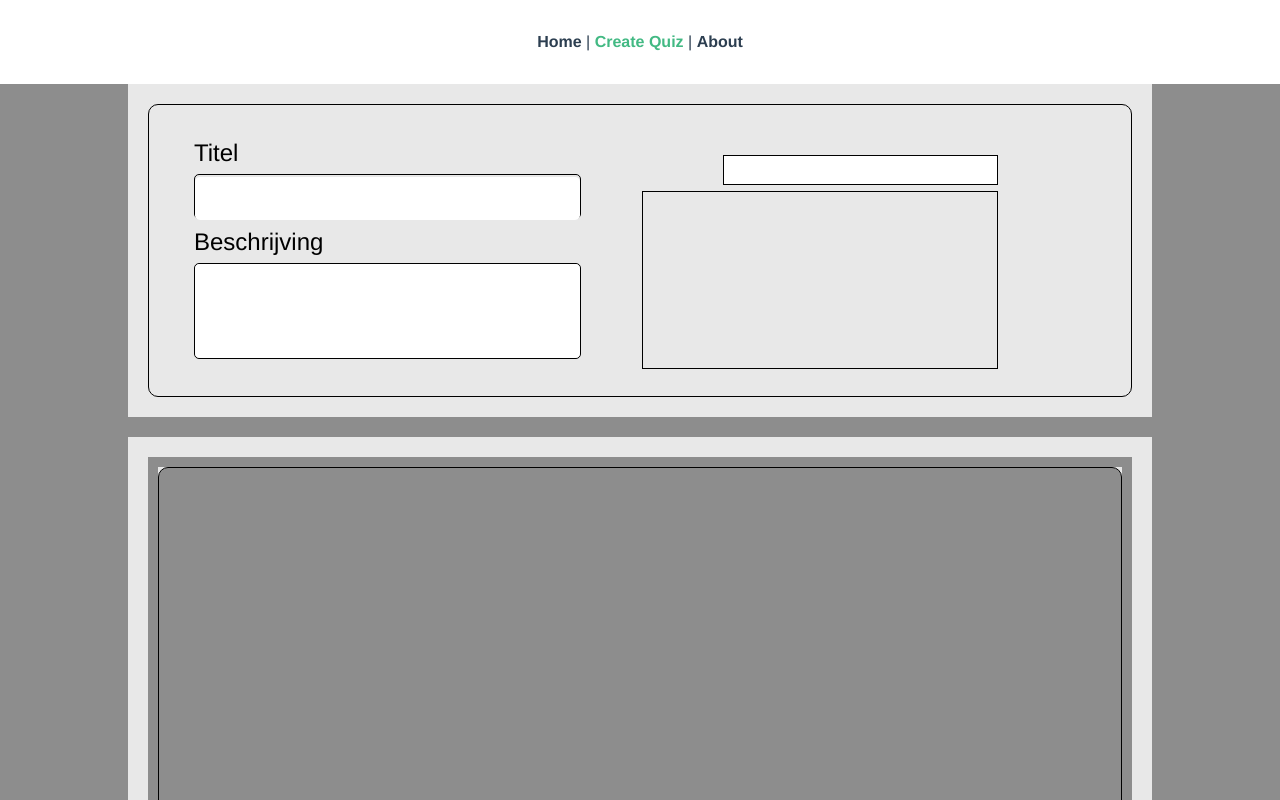
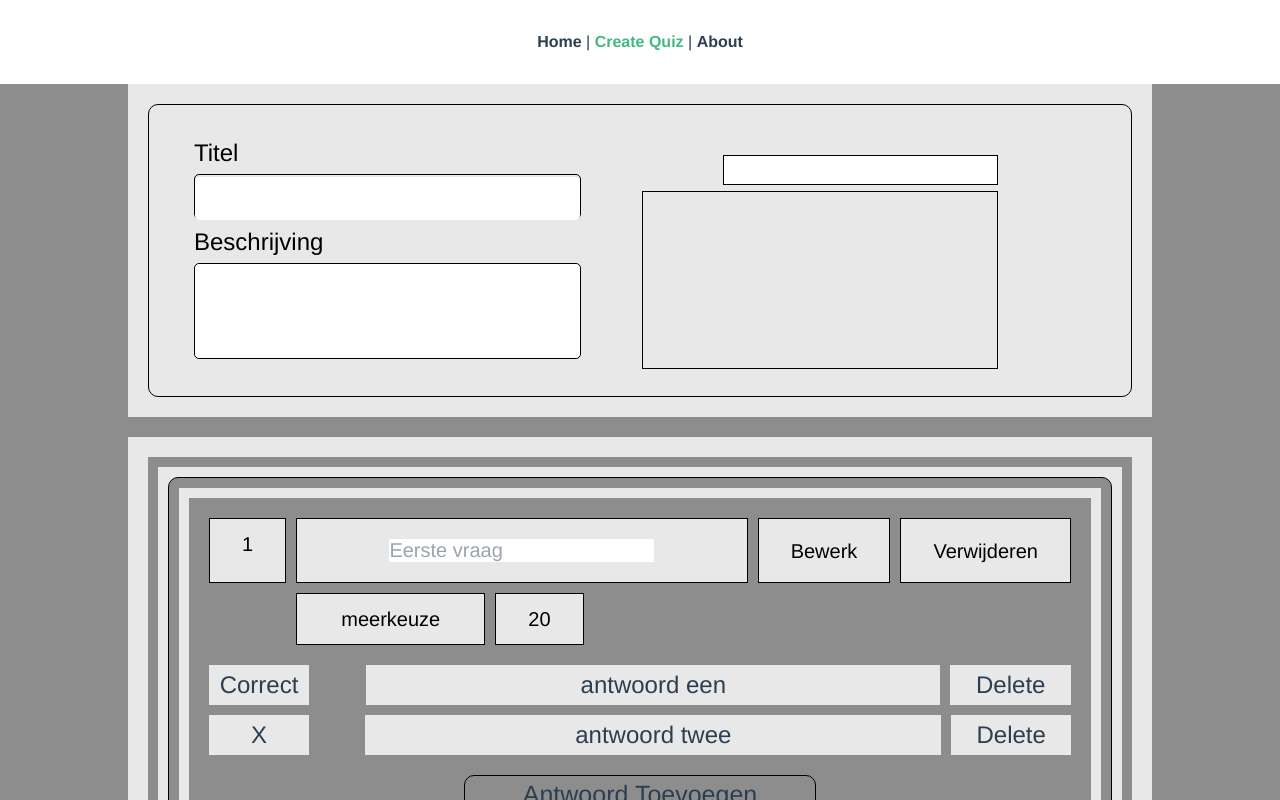
Before and after one commit to TeunSpithoven/thinku, a Vue app: page /createQuiz in a window 1280 px wide. Shown: the top 800 px of the page. Built offline with nearby package versions, Linux system fonts and the light colour scheme.

Commit message:
edit question button

```diff
--- /dev/null
+++ b/src/components/answer/AnswerCard.vue
@@ -0,0 +1,56 @@
+<template>
+  <div class="answerCardContainer">
+    <div class="item1">
+        <div v-if="isCorrect">Correct</div>
+        <div v-if="!isCorrect">X</div>
+        <!-- <font-awesome-icon v-if="isCorrect" icon="fa-solid fa-circle-check" /> -->
+        <!-- <font-awesome-icon v-if="!isCorrect" icon="fa-regular fa-circle-dashed" /> -->
+    </div>
+    <div class="item2">{{ answer }}</div>
+    <div class="item3">
+        Delete
+        <!-- <font-awesome-icon icon="fa-solid fa-trash" /> -->
+    </div>
+  </div>
+</template>
+
+<script>
+export default {
+    name: 'AnswerCard',
+    props: {
+    id: Number,
+    answer: String,
+    isCorrect: Boolean,
+    index: Number,
+  },
+}
+</script>
+
+<style scoped>
+/* TODO: deze grid omzetten naar zo een zonder grid-template-areas */
+.answerCardContainer {
+  display: grid;
+  grid-template-areas: "correct antwoord antwoord antwoord antwoord antwoord antwoord antwoord antwoord antwoord verwijder";
+  gap: 10px;
+  background-color: #8d8d8d;
+  padding: 10px;
+  padding-top: 0px;
+  /* height: 20px; */
+}
+.answerCardContainer > div {
+  background-color: rgba(255, 255, 255, 0.8);
+  text-align: center;
+  padding: 2px;
+  font-size: 24px;
+}
+.item1 {
+  width: 100px;
+  grid-area: correct;
+}
+.item2 {
+  grid-area: antwoord;
+}
+.item3 {
+  grid-area: verwijder;
+}
+</style>
--- /dev/null
+++ b/src/components/answer/AnswerList.vue
@@ -0,0 +1,30 @@
+<template>
+  <ul>
+    <li v-for="answer in this.answers" :key="answer.answer">
+      <AnswerCard
+        :id="answer.id"
+        :answer="answer.answer"
+        :isCorrect="answer.isCorrect"
+        :index="answer.index"
+      />
+    </li>
+  </ul>
+</template>
+
+<script>
+import AnswerCard from "@/components/answer/AnswerCard.vue";
+
+export default {
+  name: "AnswerList",
+  components: {
+    AnswerCard,
+  },
+  props: {
+    answers: Array,
+  },
+};
+</script>
+
+<style scoped>
+
+</style>
--- a/src/components/question/QuestionCard.vue
+++ b/src/components/question/QuestionCard.vue
@@ -1,26 +1,35 @@
 <template>
-  <div id="questionCard">
-    <QuestionInfo :question="this.question" :number="this.number" :type="this.type" :time="this.time"/>
-    <div id="answers">
-      <ul>
-        <li v-for="answer in this.answers" :key="answer.answer">
-          <!-- hier het antwoord component -->
-        </li>
-      </ul>
+  <div id="questionCard" class="gridContainer">
+    <div id="quesionInfoContainter" class="gridItem">
+      <QuestionInfo
+        :id="this.id"
+        :question="this.question"
+        :number="this.number"
+        :type="this.type"
+        :time="this.time"
+      />
     </div>
-    <div id="addAnswerButton"></div>
+    <div id="answers" class="gridItem">
+      <AnswerList :answers="this.answers" />
+    </div>
+    <div class="antwoordToevoegenContainer">
+      <div id="addAnswerButton" class="gridItem">Antwoord Toevoegen</div>
+    </div>
   </div>
 </template>
 
 <script>
-import QuestionInfo from './QuestionInfo.vue';
+import QuestionInfo from "./QuestionInfo.vue";
+import AnswerList from "@/components/answer/AnswerList.vue";
 
 export default {
   name: "QuestionCard",
   components: {
     QuestionInfo,
+    AnswerList,
   },
   props: {
+    id: Number,
     question: String,
     answers: Array,
     number: Number,
@@ -36,14 +45,46 @@ export default {
   box-sizing: border-box;
 
   position: relative;
-  height: 300px;
+  padding: 10px;
+  /* height: 300px; */
   /* float:left;
   left: 16px;
   right: 20px;
   top: 14px; */
 
   /* background: #ffffff; */
+}
+
+.gridContainer {
+  background-color: #8d8d8d;
+  display: grid;
+  gap: 10px;
+  padding: 10px;
+  padding-left: 10%;
+  padding-right: 10%;
+}
+.grid-item {
+  background-color: rgba(255, 255, 255, 0.8);
+  text-align: center;
+  /* deze padding weghalen */
+  padding: 10px;
+  font-size: 30px;
+  grid-column: 1 / 5;
+}
+.antwoordToevoegenContainer {
+  position: relative;
+  /* height: 80px; */
+  width: 100%;
+}
+
+#addAnswerButton {
+  position: relative;
+  box-sizing: border-box;
   border: 1px solid #000000;
-  border-radius: 5px;
+  margin-left: 30%;
+  margin-right: 30%;
+  border-radius: 10px;
+
+  font-size: 25px;
 }
 </style>
--- a/src/components/question/QuestionInfo.vue
+++ b/src/components/question/QuestionInfo.vue
@@ -1,20 +1,24 @@
 <template>
-  <div id="info">
-    <div id="number">
+  <div id="info" class="gridContainer">
+    <div id="number" class="gridItem item1">
       {{ this.number }}
     </div>
-    <div id="title">
-      {{ this.question }}
+    <div id="title" class="gridItem item2">
+      <!-- {{this.$store.state.questions[0].id }} -->
+      <!-- {{this.id}} -->
+      <!-- {{this.$store.state.editQuestion}} -->
+      <div v-if="this.$store.state.editQuestion !== this.id">{{question}}</div>
+      <input v-if="this.$store.state.editQuestion === this.id" :placeholder="this.question">
     </div>
-    <div id="editButton">Bewerk</div>
-    <div id="deleteButton">Verwijderen</div>
-    <div id="type">
+    <button id="editButton" class="gridItem item3" @click="this.$store.state.editQuestion = this.id">Bewerk</button>
+    <button id="deleteButton" class="gridItem item4">Verwijderen</button>
+    <div id="type" class="gridItem item5">
       <button @click="toggleTypeDropdown">{{ this.type }}</button>
     </div>
     <div id="typeDropdown">
       <button v-for="t in this.unselectedTypes" :key="t">{{ t }}</button>
     </div>
-    <div id="time">{{ this.time }}</div>
+    <div id="time" class="gridItem item6">{{ this.time }}</div>
   </div>
 </template>
 
@@ -22,6 +26,7 @@
 export default {
   name: "QuestionInfo",
   props: {
+    id: Number,
     question: String,
     number: Number,
     type: String,
@@ -43,118 +48,63 @@ export default {
       this.typeDropdown = !this.typeDropdown;
     },
   },
+  // mounted() {
+  //   console.log(this.id);
+  // },
 };
 </script>
 
 <style scoped>
 #info {
-  position: absolute;
-  height: 111px;
+  position: relative;
+  background-color: #8d8d8d;
+  /* height: 111px;
   left: 12px;
   right: 11px;
-  top: 11px;
+  top: 11px; */
+  padding: 10px;
 }
-#number {
-  position: absolute;
-  width: 64px;
-  height: 51px;
-  left: 0px;
-  top: 0px;
+.gridContainer {
+  display: grid;
+  gap: 10px;
+  background-color: #b9b8b8;
+  padding: 10px;
+}
+.gridItem {
+  background-color: rgba(255, 255, 255, 0.8);
+  /* text-align: center; */
+  padding: 20px;
+  font-size: 30px;
 
-  border: 1px solid #000000;
-
-  /* font-family: "Inter"; */
-  /* font-style */
   font-weight: 400;
-  font-size: 36px;
-  line-height: 44px;
-
-  color: #000000;
-}
-
-#title {
-  position: absolute;
-  height: 51px;
-  left: 72px;
-  right: 110px;
-  top: 0px;
-
-  /* font-family: "Inter"; */
-  /* font-style */
-  font-weight: 400;
-  font-size: 36px;
-  line-height: 44px;
-
-  color: #000000;
-
-  border: 1px solid #000000;
-}
-
-#editButton {
-  position: absolute;
-  width: 49px;
-  height: 51px;
-  right: 54px;
-  top: 0px;
-  /* font-family: "Inter"; */
-  /* font-style */
-  font-weight: 400;
-  font-size: 15px;
-  line-height: 18px;
+  font-size: 20px;
+  line-height: 10px;
 
   color: #000000;
   border: 1px solid #000000;
 }
-#deleteButton {
-  position: absolute;
-  width: 50px;
-  height: 51px;
-  right: 0px;
-  top: 0px;
-
-  /* font-family: "Inter"; */
-  /* font-style */
-  font-weight: 400;
-  font-size: 15px;
-  line-height: 18px;
-
-  color: #000000;
-  border: 1px solid #000000;
+.item1 {
+  grid-column: 1 / span 1;
+  grid-row: 1;
 }
-#type {
-  position: absolute;
-  width: 305px;
-  height: 51px;
-  left: calc(50% - 305px / 2 - 278.5px);
-  top: 60px;
-
-  /* font-family: "Inter"; */
-  /* font-style */
-  font-weight: 400;
-  font-size: 36px;
-  line-height: 44px;
-
-  color: #000000;
-
-  border: 1px solid #000000;
+.item2 {
+  grid-column: 2 / span 6;
+  grid-row: 1;
 }
-#time {
-  box-sizing: border-box;
-
-  position: absolute;
-  width: 392px;
-  height: 51px;
-  right: 225px;
-  top: 60px;
-
-  /* font-family: "Inter"; */
-  /* font-style */
-  font-weight: 400;
-  font-size: 36px;
-  line-height: 44px;
-
-  color: #000000;
-
-  border: 1px solid #000000;
+.item3 {
+  grid-column: 8 / span 1;
+  grid-row: 1;
+}
+.item4 {
+  grid-column: 9 / span 1;
+  grid-row: 1;
+}
+.item5 {
+  grid-column: 2 / span 2;
+  grid-row: 2;
+}
+.item6 {
+  grid-column: 4 / span 1;
+  grid-row: 2;
 }
 </style>
--- a/src/components/question/QuestionList.vue
+++ b/src/components/question/QuestionList.vue
@@ -4,8 +4,10 @@
       <ul id="questionList" class="gridContainer">
         <li class="grid-item" v-for="q in questions" :key="q.question">
           <QuestionCard
+            :id="q.id"
             :question="q.question"
             :type="q.type"
+            :time="q.time"
             :answers="q.answers"
             :number="q.number"
           ></QuestionCard>
@@ -60,13 +62,13 @@ export default {
 .grid-item {
   background-color: rgba(255, 255, 255, 0.8);
   text-align: center;
-  /* padding: 20px; */
+  padding: 10px;
   font-size: 30px;
   grid-column: 1 / 5;
 }
 .vraagToevoegenContainer {
   position: relative;
-  height: 80px;
+  /* height: 80px; */
   width: 100%;
 }
 
--- a/src/components/quiz/CreateQuiz.vue
+++ b/src/components/quiz/CreateQuiz.vue
@@ -33,32 +33,44 @@ export default {
     return {
       questions: [
         {
+          id: 1,
           question: "Eerste vraag",
           type: "meerkeuze",
+          time: 20,
           number: 1,
           answers: [
-            {
+          {
+              id: 1,
+              index: 1,
               answer: "antwoord een",
               isCorrect: true,
             },
             {
+              id: 2,
+              index: 2,
               answer: "antwoord twee",
               isCorrect: false,
             },
           ],
         },
         {
+          id: 2,
           question: "Tweede vraag",
           type: "meerkeuze",
+          time: 20,
           number: 1,
           answers: [
             {
+              id: 1,
+              index: 1,
               answer: "antwoord een",
               isCorrect: true,
             },
             {
+              id: 2,
+              index: 2,
               answer: "antwoord twee",
-              isCorrect: false,
+              isCorrect: true,
             },
           ],
         },
@@ -70,7 +82,7 @@ export default {
       alert("Opslaan");
     },
   },
-  mounted() {
+  created() {
     this.$store.state.questions = this.questions;
   },
 };
--- a/src/store/index.js
+++ b/src/store/index.js
@@ -2,6 +2,15 @@ import { createStore } from 'vuex'
 
 export default createStore({
   state: {
+    editQuestion: 1,
+
+    createQuiz: {
+      userId: -1,
+      title: '',
+      description: '',
+      giphyUrl: '',
+      questions: [],
+    },
     questions: [],
     createQuizInfo: {
       userId: -1,
```
